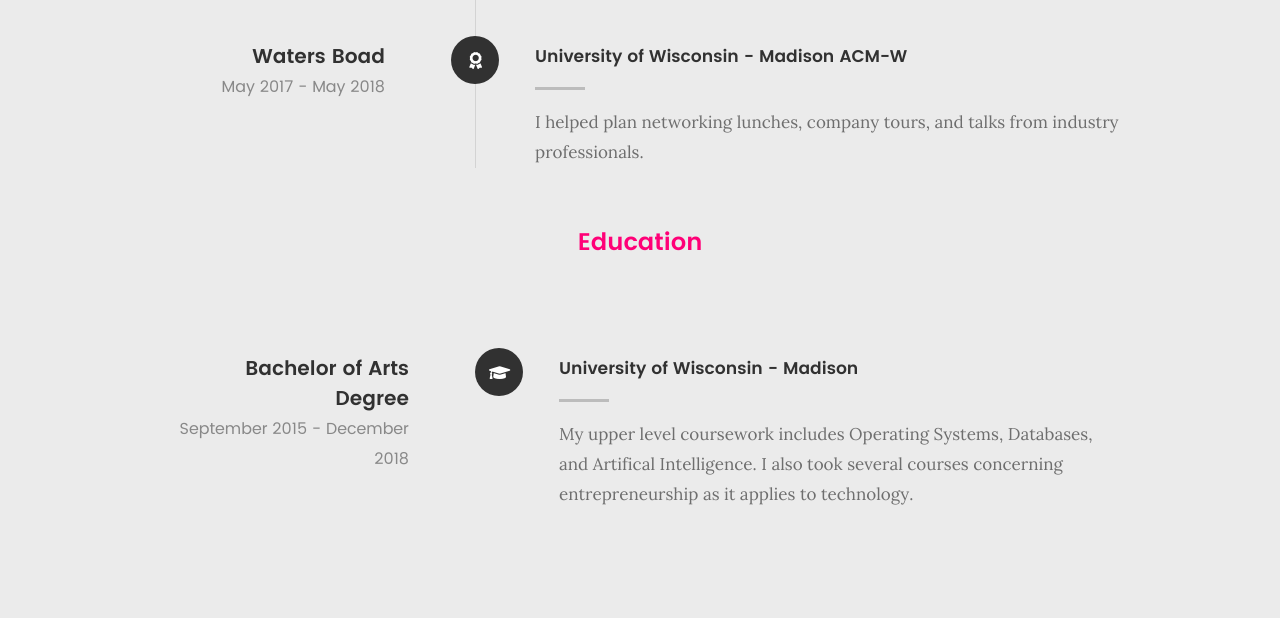
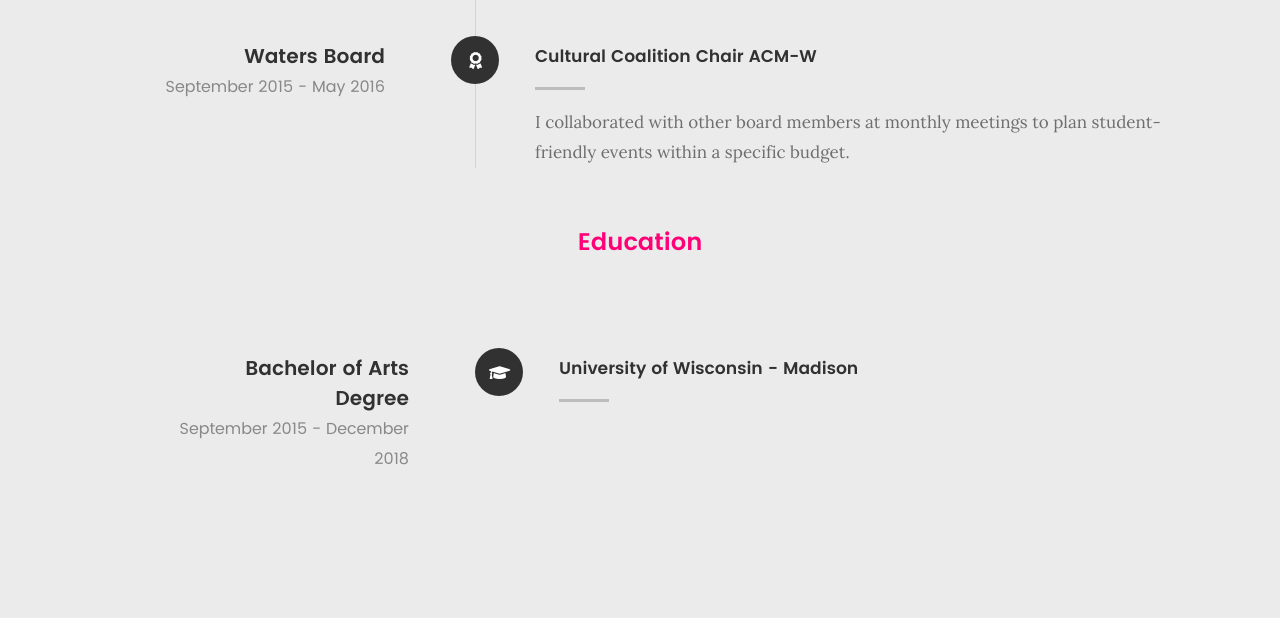
Before and after one commit to sophstous/sophia, a plain HTML site: page index.html in a window 1280 px wide. Shown: the part 2948-3566 px from the top of the page. Drawn offline with Linux system fonts and the light colour scheme.

Commit message:
Update index.html

```diff
--- a/index.html
+++ b/index.html
@@ -242,13 +242,13 @@
 	   				</div>
 
 	   				<div class="timeline-header">
-	   					<h3>Waters Boad</h3>
-	   					<p>May 2017 - May 2018</p>
+	   					<h3>Waters Board</h3>
+	   					<p>September 2015 - May 2016</p>
 	   				</div>
 
 	   				<div class="timeline-content">
-	   					<h4>University of Wisconsin - Madison ACM-W</h4>
-	   					<p>I helped plan networking lunches, company tours, and talks from industry professionals. </p>
+	   					<h4>Cultural Coalition Chair ACM-W</h4>
+	   					<p>I collaborated with other board members at monthly meetings to plan student-friendly events within a specific budget.</p>
 	   				</div>
 
 	   			</div> <!-- /timeline-block -->
@@ -288,7 +288,7 @@
 
 	   				<div class="timeline-content">
 	   					<h4>University of Wisconsin - Madison</h4>
-	   					<p>My upper level coursework includes Operating Systems, Databases, and Artifical Intelligence. I also took several courses concerning entrepreneurship as it applies to technology.</p>
+	   					<p></p>
 	   				</div>
 
 
```
